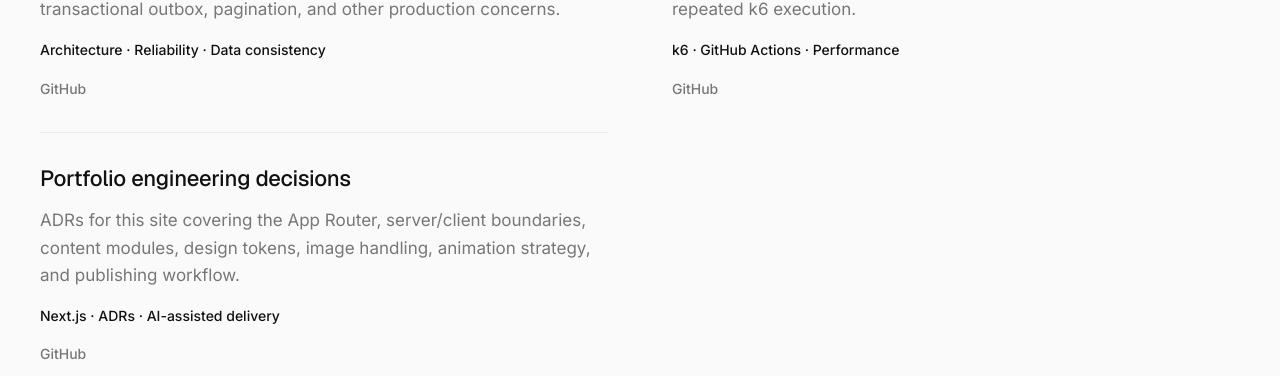
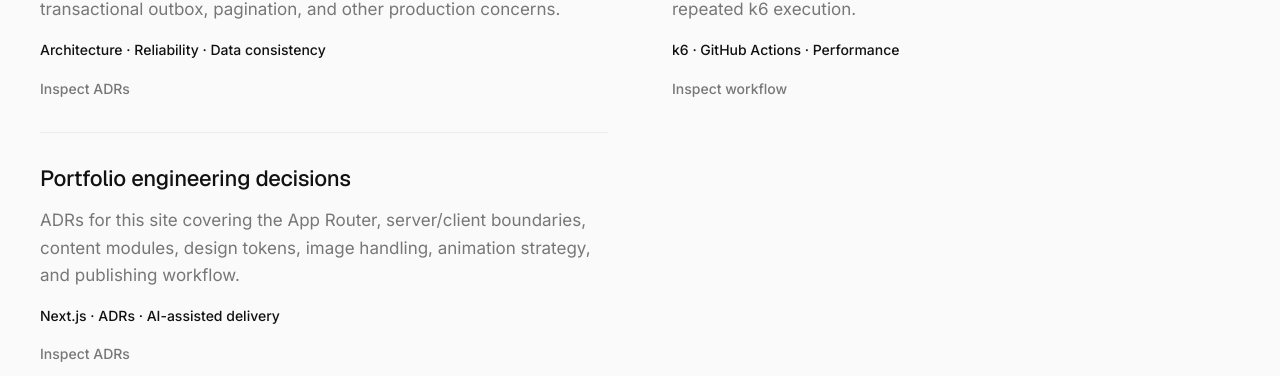
Before and after one commit to Bruno2K/bruno-portfolio, a Next.js app: page /side-projects in a window 1280 px wide. Shown: the part 424-800 px from the top of the page. Built offline with nearby package versions, Linux system fonts and the light colour scheme.

Commit message:
refactor: render direct evidence links

```diff
--- a/src/components/ui/side-project-item.tsx
+++ b/src/components/ui/side-project-item.tsx
@@ -4,33 +4,19 @@ export function SideProjectItem({ project }: { project: SideProject }) {
   return (
     <article className="border-line flex flex-col gap-4 border-t py-8">
       <div className="flex items-baseline justify-between gap-4">
-        <h3 className="text-h4">
-          <a href={`/side-projects/${project.slug}`} className="hover:text-ink">
-            {project.title}
-          </a>
-        </h3>
+        <h3 className="text-h4">{project.title}</h3>
       </div>
       <p className="text-body">{project.description}</p>
       <p className="text-ink text-[14px] font-medium">{project.tech}</p>
       <div className="flex gap-5 text-[14px] font-medium">
         <a
-          href={project.github}
+          href={project.href}
           className="text-muted hover:text-ink"
           target="_blank"
           rel="noreferrer"
         >
-          GitHub
+          {project.linkLabel}
         </a>
-        {project.demo ? (
-          <a
-            href={project.demo}
-            className="text-muted hover:text-ink"
-            target="_blank"
-            rel="noreferrer"
-          >
-            Live Demo
-          </a>
-        ) : null}
       </div>
     </article>
   );
```
